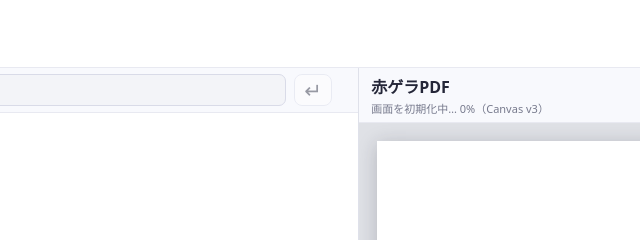
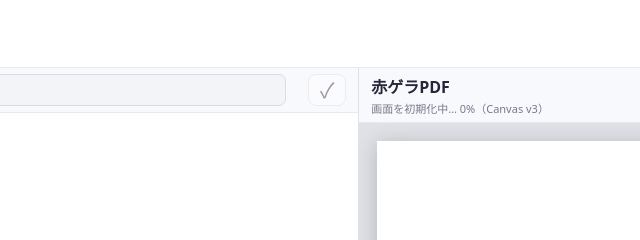
Before and after one commit to swonoda/drft, an Electron app: page src/proof-apply.html in a window 1280 px wide. Shown: the top 240 px of the page, 332-972 px from the left. Drawn offline with Linux system fonts and the light colour scheme; no server answers.

Commit message:
fix: align proof apply action

```diff
--- a/src/proof-apply-renderer.js
+++ b/src/proof-apply-renderer.js
@@ -178,7 +178,7 @@ function updateToolbar() {
   }
   $("applyCandidate").disabled = !note;
   const actionLabel = change ? "この変更を元に戻す" : "選択位置へ反映";
-  $("applyCandidate").textContent = change ? "↶" : "↵";
+  $("applyCandidate").textContent = change ? "↶" : "✓";
   $("applyCandidate").title = actionLabel;
   $("applyCandidate").setAttribute("aria-label", actionLabel);
 }
--- a/src/proof-apply.css
+++ b/src/proof-apply.css
@@ -211,6 +211,7 @@ button:disabled {
 
 #applyCandidate {
   flex: 0 0 auto;
+  margin-left: auto;
   width: 38px;
   min-width: 38px;
   min-height: 32px;
```
Also changed, not shown: src/proof-apply.html (+1 -1 lines).
